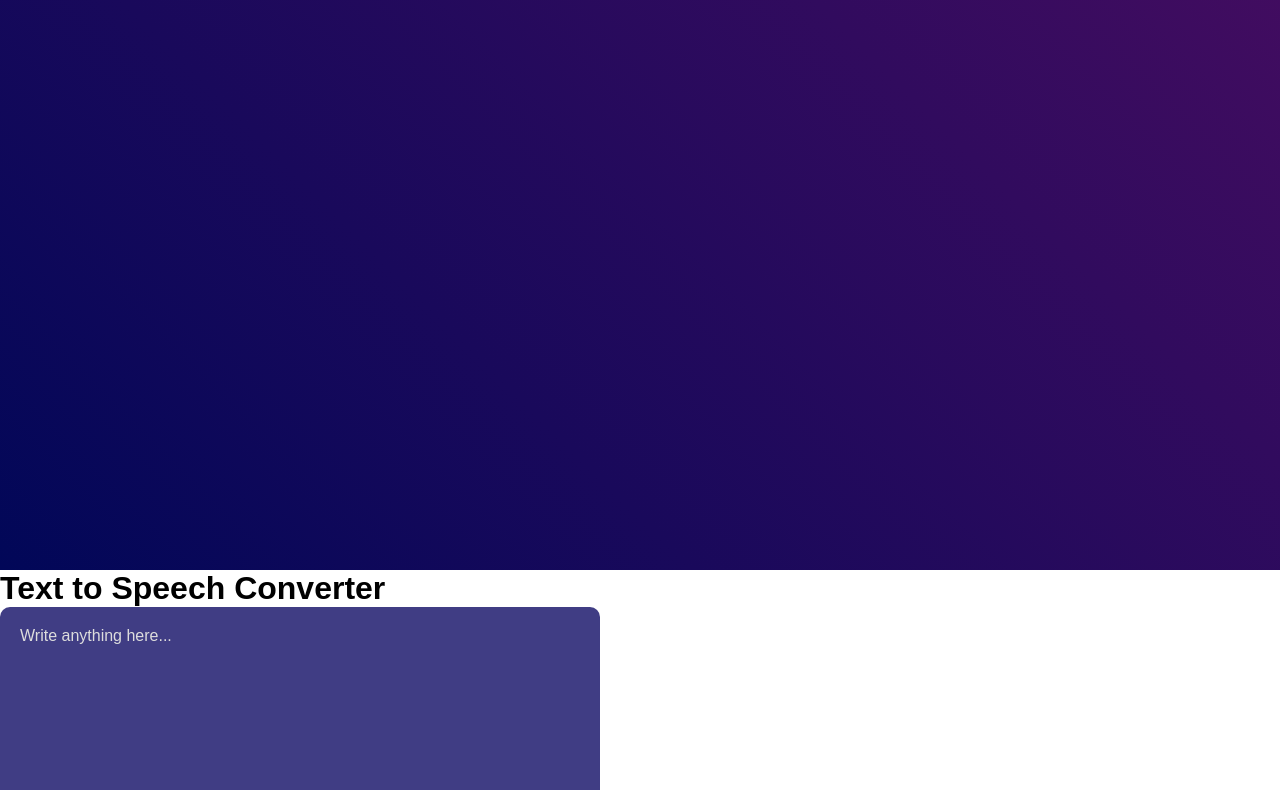
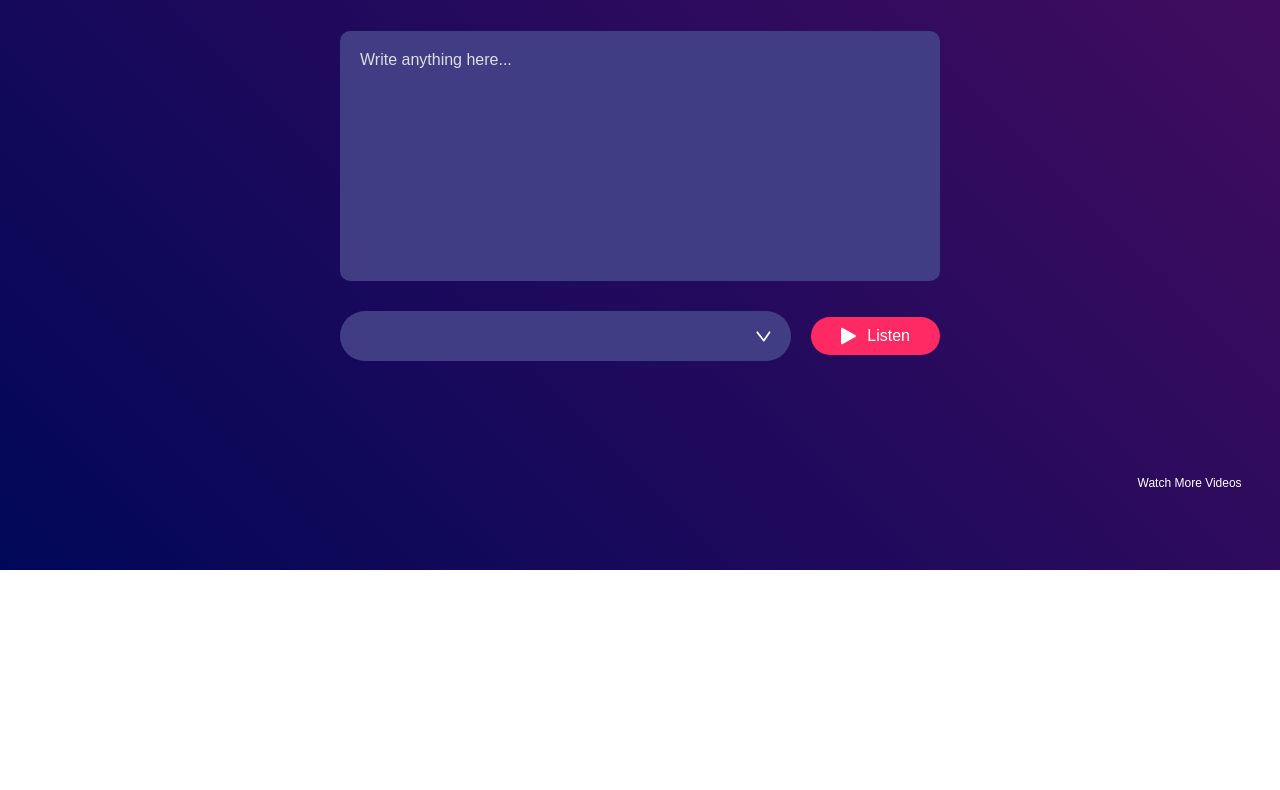
Before and after one commit to ManishAditiya/Text-to-speech, a plain HTML site: page index.html in a window 1280 px wide. Shown: the part 230-1020 px from the top of the page. After the commit the page ends 800 px from the top, so only its background shows below. Drawn offline with Linux system fonts and the light colour scheme.

Commit message:
final commit

```diff
--- a/index.html
+++ b/index.html
@@ -1,18 +1,22 @@
 <!DOCTYPE html>
-<html lang="en">
+<html>
 <head>
-    <meta charset="UTF-8">
     <meta name="viewport" content="width=device-width, initial-scale=1.0">
-    <title>Text to speech convertor</title>
+    <title>Text To Speech Converter - GreatStack</title>
     <link rel="stylesheet" href="style.css">
 </head>
 <body>
-    <div class="hero"></div>
-    <h1>Text to Speech <span>Converter</span></h1>
-    <textarea placeholder="Write anything here..."></textarea>
+
+<div class="hero">
+    <h1>Text To Speech <span>Converter</span></h1>
+    <textarea placeholder="Write anything here..." id="input-field"></textarea>
     <div class="row">
         <select></select>
-        <button>Listen</button>
+        <button><img src="images/play.png">Listen</button>
     </div>
+</div>
+<a href="https://www.youtube.com/channel/UCkjoHfkLEy7ZT4bA2myJ8xA?sub_confirmation=1" class="watch-link">Watch More Videos</a>
+<script src="script.js"></script>
+
 </body>
 </html>
```
